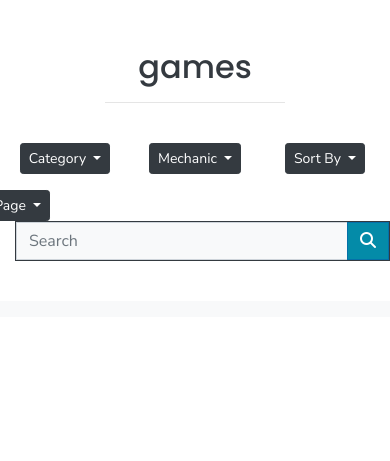
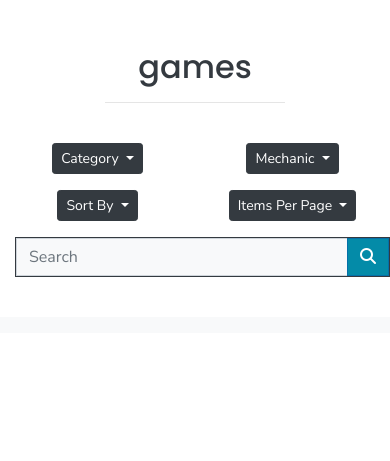
Before and after one commit to BonnieMcb/boardgame, a Django app: page /games/ in a window 390 px wide. Shown: the part 72-533 px from the top of the page. Run offline with Django 3.2, Linux system fonts and the light colour scheme; data comes from the database, SQL or seed files in the repository; data that the repository does not hold is empty; some libraries are stand-ins or nearby versions.

Commit message:
Fix filters on game page on mobile

```diff
--- a/games/templates/games/games.html
+++ b/games/templates/games/games.html
@@ -31,7 +31,7 @@
             <!-- --------------- Game card rows and columns --------------- -->
             <div class="col-sm-9">
                 <div class="row mb-3">
-                    <div class="col-lg-2 col-4 mb-3 mb-lg-0 d-flex justify-content-center">
+                    <div class="col-lg-2 col-6 mb-3 mb-lg-0 d-flex justify-content-center">
                         <div class="dropdown d-flex align-items-center">
                             <button class="btn btn-sm btn-dark dropdown-toggle" type="button" id="category-dropdown" data-toggle="dropdown" aria-haspopup="true" aria-expanded="false">
                                 Category
@@ -47,7 +47,7 @@
                             </div>
                         </div>
                     </div>
-                    <div class="col-lg-2 col-4 mb-3 mb-lg-0 d-flex justify-content-center">
+                    <div class="col-lg-2 col-6 mb-3 mb-lg-0 d-flex justify-content-center">
                         <div class="dropdown d-flex align-items-center">
                             <button class="btn btn-sm btn-dark dropdown-toggle" type="button" id="mechanic-dropdown" data-toggle="dropdown" aria-haspopup="true" aria-expanded="false">
                                 Mechanic
@@ -63,7 +63,7 @@
                             </div>
                         </div>
                     </div>
-                    <div class="col-lg-2 col-4 mb-3 mb-lg-0 d-flex justify-content-center">
+                    <div class="col-lg-2 col-6 mb-3 mb-lg-0 d-flex justify-content-center">
                         <div class="dropdown d-flex align-items-center">
                             <button class="btn btn-sm btn-dark dropdown-toggle" type="button" id="sort-dropdown" data-toggle="dropdown" aria-haspopup="true" aria-expanded="false">
                                 Sort By
@@ -78,7 +78,7 @@
                             </div>
                         </div>
                     </div>
-                    <div class="col-2 d-flex justify-content-end">
+                    <div class="col-lg-2 col-6 mb-3 mb-lg-0 d-flex justify-content-center">
                         <div class="dropdown d-flex align-items-center">
                             <button class="btn btn-sm btn-dark dropdown-toggle" type="button" id="count-dropdown" data-toggle="dropdown" aria-haspopup="true" aria-expanded="false">
                                 Items Per Page
```
